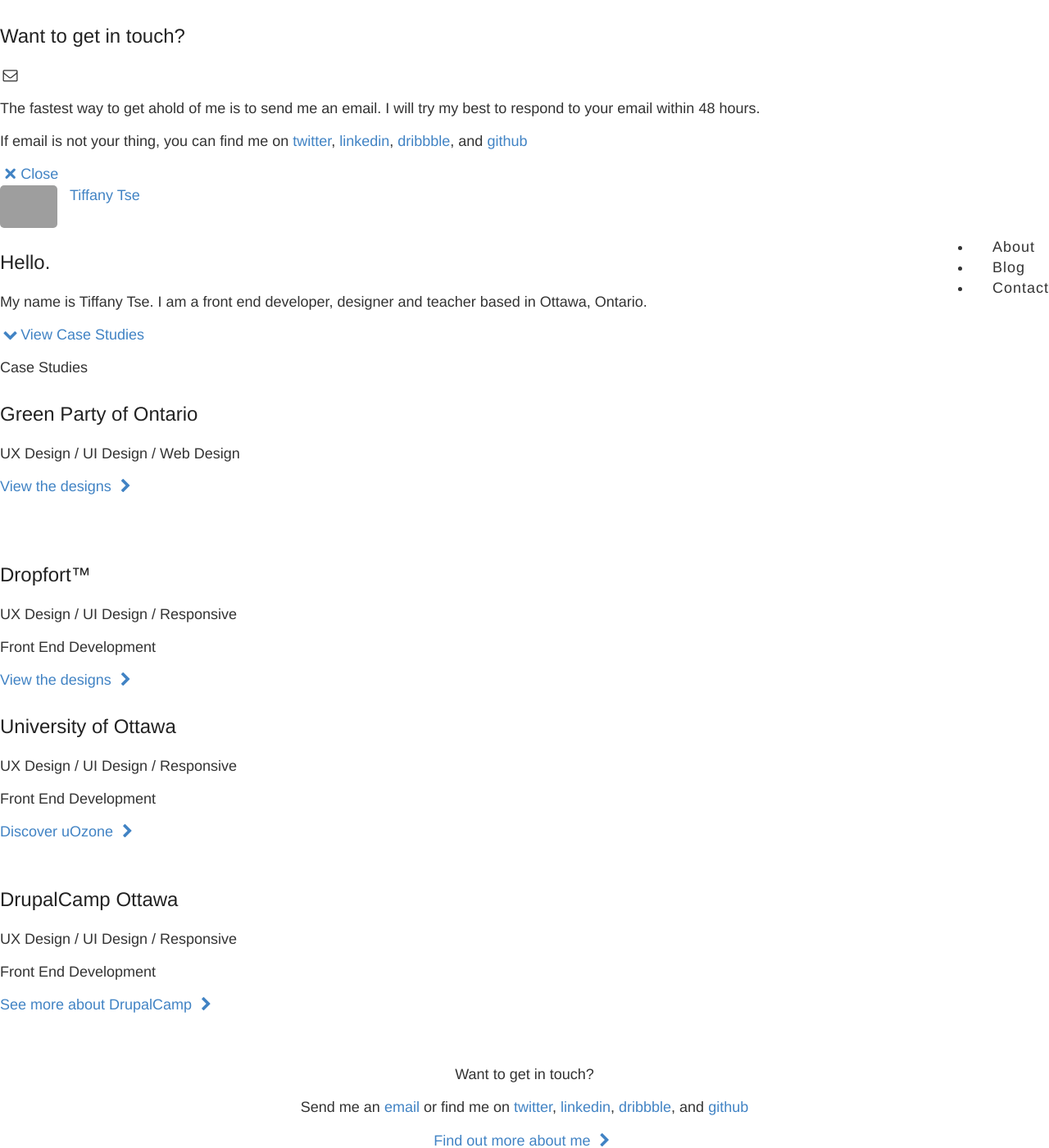
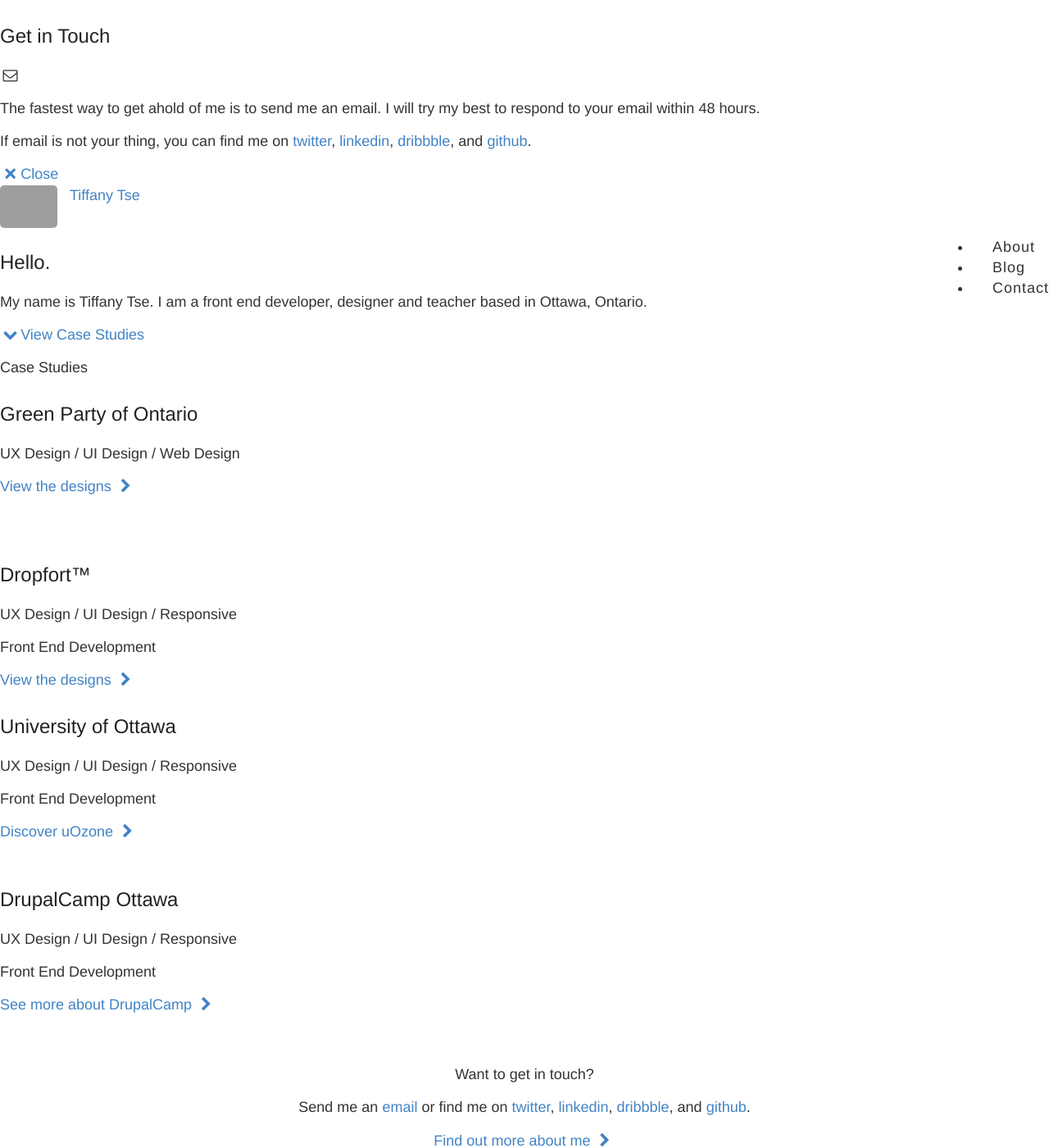
Before and after one commit to tiffanytse/tiffanytse.ca, a Jekyll site: the page built from index.html, in a window 1280 px wide and 1400 px high. Shown: the whole window at 82% size. Built offline with Jekyll 4.4.1, drawn with Linux system fonts in a browser that asks for light colours; Markdown is read by kramdown in place of the engine named in the settings; grey boxes are pictures that could not be loaded.

Commit message:
refactor(markup): update footer and contact info

```diff
--- a/_includes/contact-info.html
+++ b/_includes/contact-info.html
@@ -1,12 +1,12 @@
 
-        <h2>Want to get in touch?</h2>
+        <h2>Get in Touch</h2>
         <p><i class="light i-mail"></i></p>
         <div class="content">
           <p class="gamma">The fastest way to get ahold of me is to send me an email. I will try my best to respond to your email within 48 hours.</p>
           <p class="gamma">If email is not your thing, you can find me on {% if site.footer-links.twitter %}<a href="https://www.twitter.com/{{ site.footer-links.twitter }}">twitter</a>,{% endif %}
           {% if site.footer-links.linkedin %}<a href="https://www.linkedin.com/in/{{ site.footer-links.linkedin }}">linkedin</a>,{% endif %}
           {% if site.footer-links.dribbble %}<a href="https://dribbble.com/{{ site.footer-links.dribbble }}">dribbble</a>, and {% endif %}
-          {% if site.footer-links.github %}<a href="https://github.com/{{ site.footer-links.github }}">github</i></a>{% endif %}
+          {% if site.footer-links.github %}<a href="https://github.com/{{ site.footer-links.github }}">github</a>.{% endif %}
           </p>
         </div>
         <a class="button circle light"><i class="i-cancel"></i><span class="hide-text">Close</span></a>
--- a/_includes/footer-info.html
+++ b/_includes/footer-info.html
@@ -4,9 +4,13 @@
         <p class="gamma">Send me an <a href="mailto:hey@tiffanytse.ca">email</a> or find me on {% if site.footer-links.twitter %}<a href="https://www.twitter.com/{{ site.footer-links.twitter }}">twitter</a>,{% endif %}
         {% if site.footer-links.linkedin %}<a href="https://www.linkedin.com/in/{{ site.footer-links.linkedin }}">linkedin</a>,{% endif %}
         {% if site.footer-links.dribbble %}<a href="https://dribbble.com/{{ site.footer-links.dribbble }}">dribbble</a>, and {% endif %}
-        {% if site.footer-links.github %}<a href="https://github.com/{{ site.footer-links.github }}">github</i></a>{% endif %}
+        {% if site.footer-links.github %}<a href="https://github.com/{{ site.footer-links.github }}">github</a>.{% endif %}
         </p>
-        <a class="button light">Find out more about me  <i class="i-right-open"></i></a>
+        {% if page.class == "about" %}
+        <a href="{{ site.baseurl }}/#case-studies" class="button light">Check out my recent work  <i class="i-right-open"></i></a>
+        {% else %}
+        <a href="about/" class="button light">Find out more about me  <i class="i-right-open"></i></a>
+        {% endif %}
       </div>
 
       <div class="footer__light">
--- a/index.html
+++ b/index.html
@@ -11,12 +11,12 @@
     <div class="content">
       <h2 class="mega">Hello.</h2>
       <p>My name is Tiffany Tse. I am a front end developer, designer and teacher based in Ottawa, Ontario.</p>
-      <a class="button circle light" href="work/gpo/"><i class="i-down-open"></i><span class="hide-text">View Case Studies</span></a>
+      <a class="button circle light" href="#case-studies"><i class="i-down-open"></i><span class="hide-text">View Case Studies</span></a>
     </div>
   </div>
 </section>
 
-<section class="section t-left gpo">
+<section id="case-studies" class="section t-left gpo">
   <div class="wrapper">
     <p>Case Studies</p>
     <div class="content">
```
